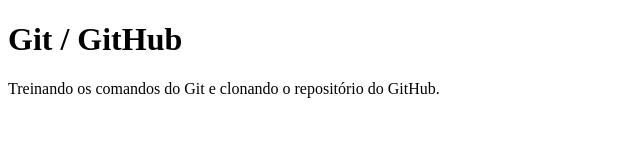
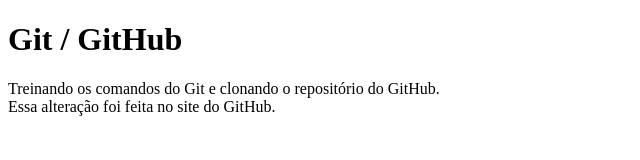
Before and after one commit to profdinho/aula-gama, a plain HTML site: page index.html in a window 1280 px wide. Shown: the whole page, without its empty margins (0-640 px from the left). Drawn offline with Linux system fonts and the light colour scheme.

Commit message:
Inclusão de texto no index.html

```diff
--- a/index.html
+++ b/index.html
@@ -9,7 +9,8 @@
     <body>
         <h1>Git / GitHub</h1>
         <p>
-            Treinando os comandos do Git e clonando o repositório do GitHub.
+            Treinando os comandos do Git e clonando o repositório do GitHub.<br>
+            Essa alteração foi feita no site do GitHub.
         </p>
     </body>
 </html>
```
